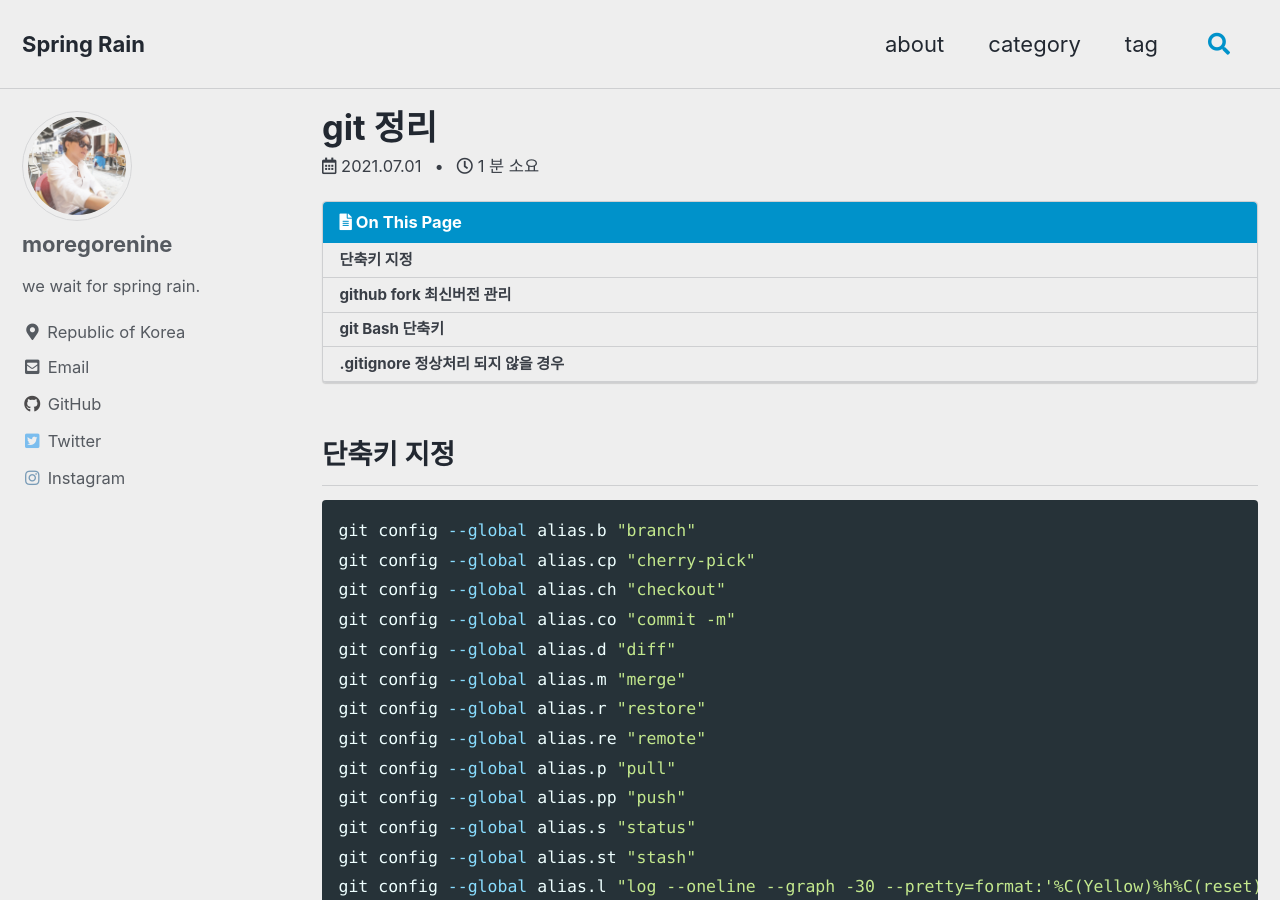
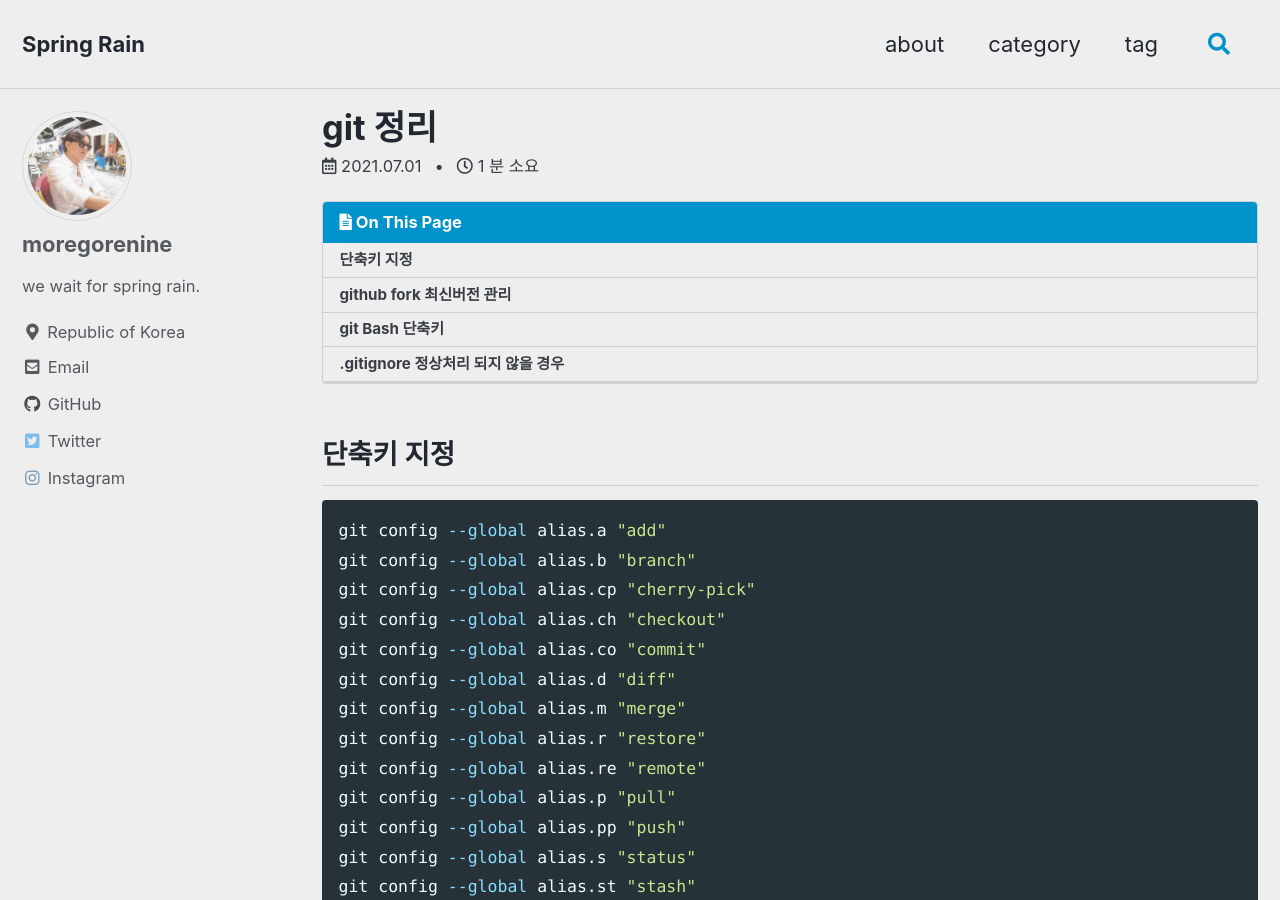
Before and after one commit to moregorenine/moregorenine.github.io, a Jekyll site: the page built from _posts/git/2021-7-1-git.md, in a window 1280 px wide and 900 px high. Built offline with Jekyll 4.4.1, drawn with Linux system fonts in a browser that asks for light colours; cached includes are drawn as plain includes; comment, search, counter and statistics services are not loaded.

Commit message:
update post git

````diff
--- a/_posts/git/2021-7-1-git.md
+++ b/_posts/git/2021-7-1-git.md
@@ -12,10 +12,11 @@ toc_sticky: true
 
 ## 단축키 지정
 ```shell
+git config --global alias.a "add"
 git config --global alias.b "branch"
 git config --global alias.cp "cherry-pick"
 git config --global alias.ch "checkout"
-git config --global alias.co "commit -m"
+git config --global alias.co "commit"
 git config --global alias.d "diff"
 git config --global alias.m "merge"
 git config --global alias.r "restore"
````
